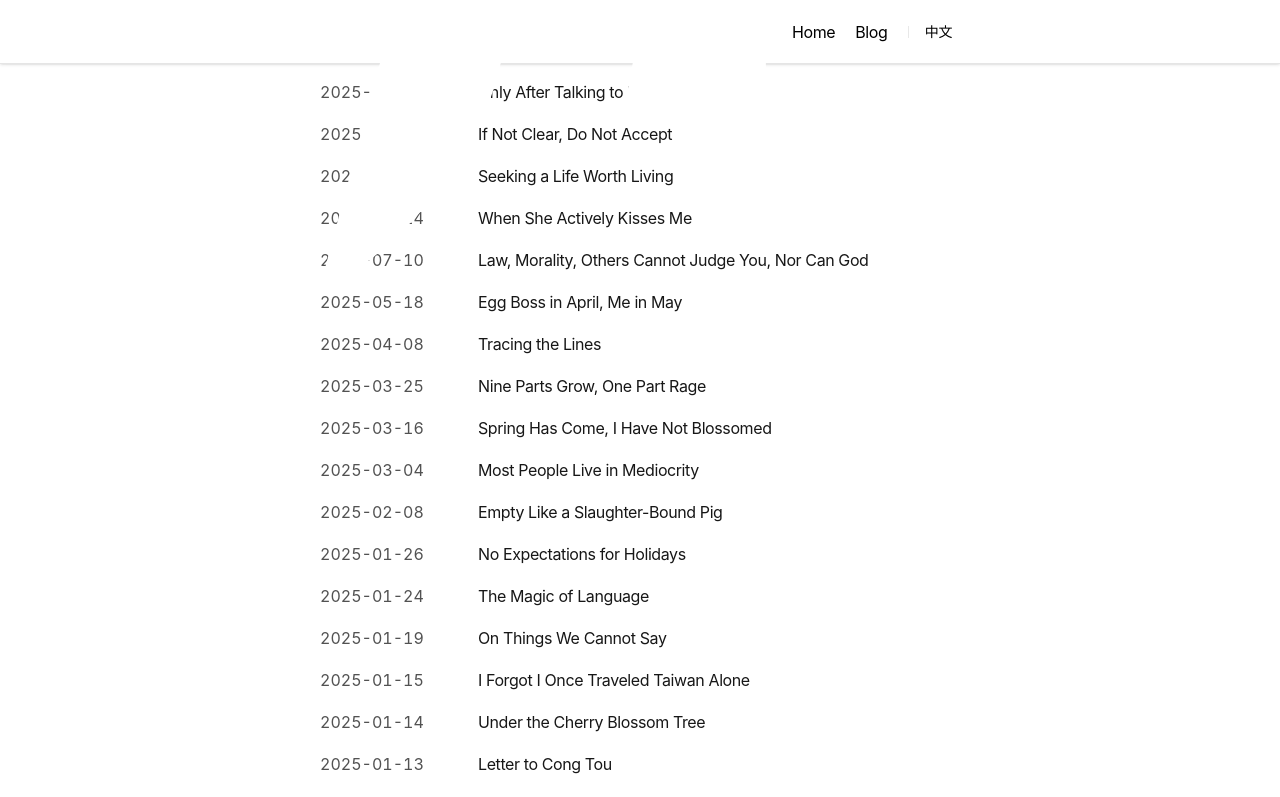
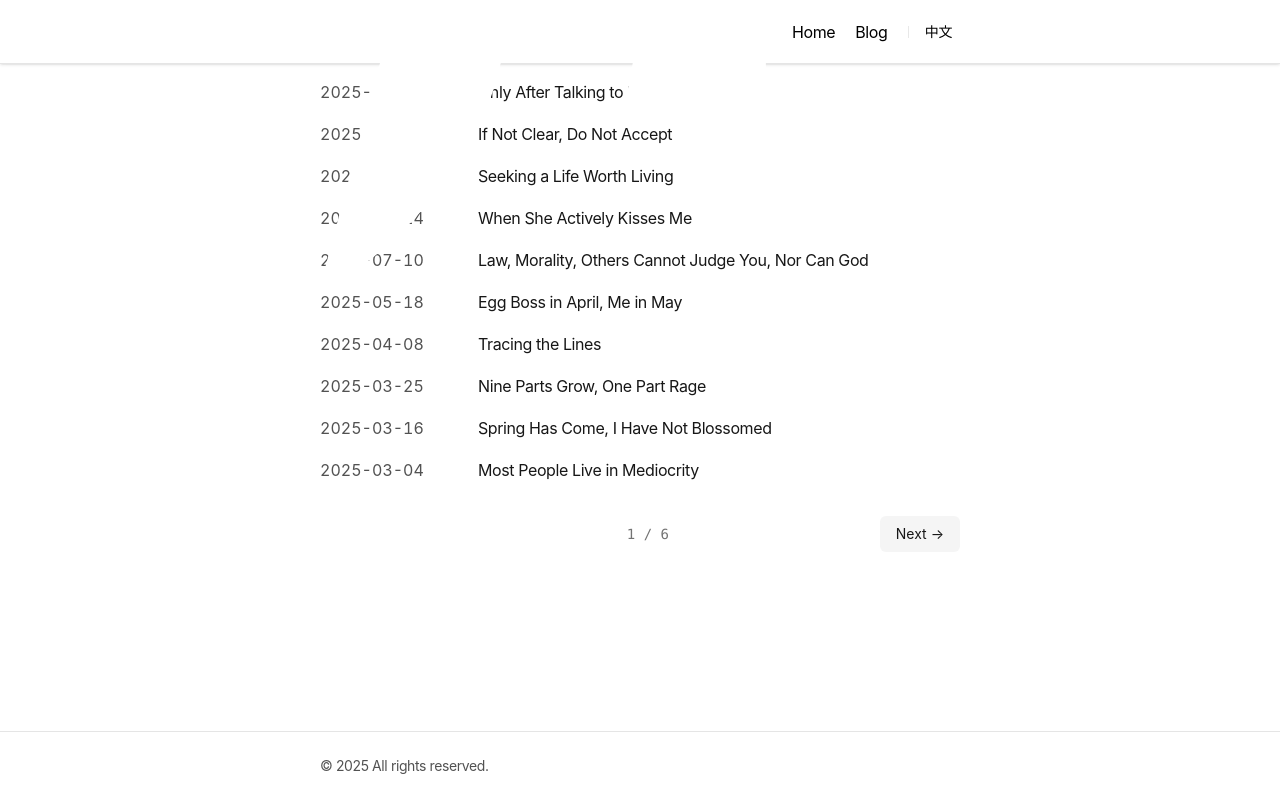
Before and after one commit to ak5695/blog-next, a Next.js app: page /blog in a window 1280 px wide. Shown: the top 797 px of the page. Built offline with nearby package versions, Linux system fonts and the light colour scheme.

Commit message:
增加博客分页功能

```diff
--- a/app/blog/page.tsx
+++ b/app/blog/page.tsx
@@ -1,17 +1,41 @@
 import { BlogPosts } from "app/components/posts";
 import { getBlogPosts } from "app/blog/utils";
+import { Pagination } from "app/components/pagination";
 
 export const metadata = {
   title: "Blog",
   description: "Read my blog.",
 };
 
-export default function Page() {
+export default function Page({
+  searchParams,
+}: {
+  searchParams: { [key: string]: string | string[] | undefined };
+}) {
   let allBlogs = getBlogPosts();
+
+  // Sort posts by date
+  allBlogs.sort((a, b) => {
+    if (new Date(a.metadata.publishedAt) > new Date(b.metadata.publishedAt)) {
+      return -1;
+    }
+    return 1;
+  });
+
+  const page =
+    typeof searchParams.page === "string" ? Number(searchParams.page) : 1;
+  const POSTS_PER_PAGE = 10;
+  const totalPosts = allBlogs.length;
+  const totalPages = Math.ceil(totalPosts / POSTS_PER_PAGE);
+
+  const start = (page - 1) * POSTS_PER_PAGE;
+  const end = start + POSTS_PER_PAGE;
+  const currentPosts = allBlogs.slice(start, end);
 
   return (
     <section>
-      <BlogPosts posts={allBlogs} />
+      <BlogPosts posts={currentPosts} />
+      <Pagination page={page} totalPages={totalPages} />
     </section>
   );
 }
--- /dev/null
+++ b/app/components/pagination.tsx
@@ -0,0 +1,46 @@
+"use client";
+
+import Link from "next/link";
+import { useLanguage } from "app/context/LanguageContext";
+
+export function Pagination({
+  page,
+  totalPages,
+}: {
+  page: number;
+  totalPages: number;
+}) {
+  const { language } = useLanguage();
+
+  return (
+    <div className="flex justify-between items-center mt-8 mb-8">
+      {page > 1 ? (
+        <Link
+          href={`/blog?page=${page - 1}`}
+          className="px-4 py-2 rounded-md bg-neutral-100 dark:bg-neutral-800 text-neutral-900 dark:text-neutral-100 hover:bg-neutral-200 dark:hover:bg-neutral-700 transition-colors text-sm"
+        >
+          {language === "zh" ? "← 上一页" : "← Previous"}
+        </Link>
+      ) : (
+        <div className="w-24" />
+      )}
+
+      <span className="text-sm text-neutral-500 font-mono">
+        {language === "zh"
+          ? `${page} / ${totalPages}`
+          : `${page} / ${totalPages}`}
+      </span>
+
+      {page < totalPages ? (
+        <Link
+          href={`/blog?page=${page + 1}`}
+          className="px-4 py-2 rounded-md bg-neutral-100 dark:bg-neutral-800 text-neutral-900 dark:text-neutral-100 hover:bg-neutral-200 dark:hover:bg-neutral-700 transition-colors text-sm"
+        >
+          {language === "zh" ? "下一页 →" : "Next →"}
+        </Link>
+      ) : (
+        <div className="w-24" />
+      )}
+    </div>
+  );
+}
```
